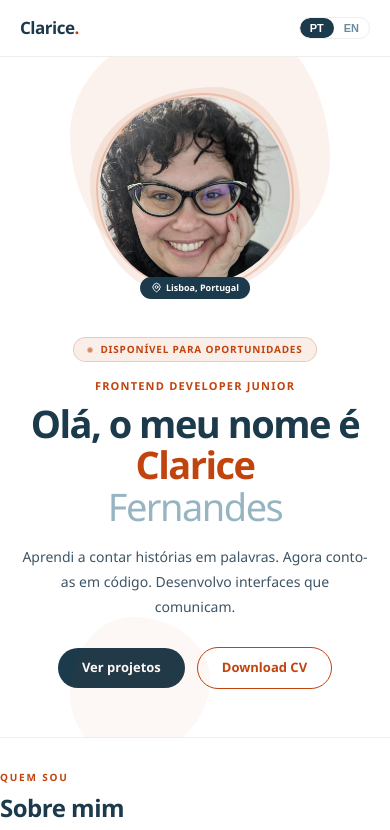
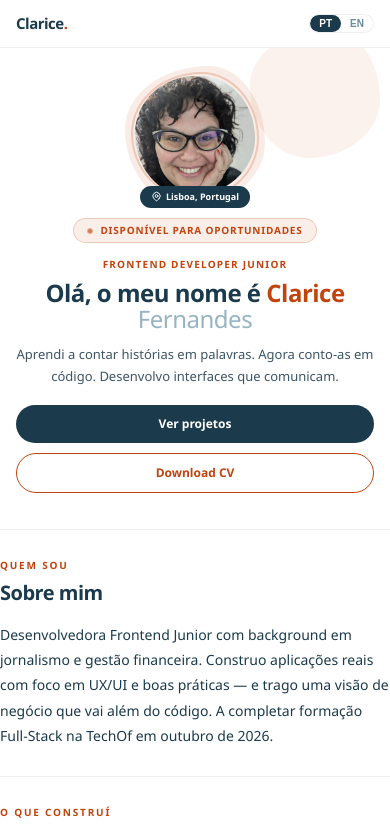
Before and after one commit to ClaFernandes/portfolio-clarice, a React (Vite) app: page / in a window 390 px wide. Shown: the top 830 px of the page. Built offline with nearby package versions, Linux system fonts and the light colour scheme.

Commit message:
fix: responsividade mobile

```diff
--- a/src/styles/about.css
+++ b/src/styles/about.css
@@ -15,3 +15,10 @@
   text-decoration: none;
   pointer-events: none;
 }
+
+@media (max-width: 768px) {
+  .about__text {
+    font-size: 14px;
+    line-height: 1.8;
+  }
+}
--- a/src/styles/contact.css
+++ b/src/styles/contact.css
@@ -140,9 +140,39 @@
   border: 0.5px solid var(--terracota-border);
 }
 
+/* ─── MOBILE ─────────────────────────────────────────── */
 @media (max-width: 768px) {
   .contact__grid {
     grid-template-columns: 1fr;
-    gap: 24px;
+    gap: 20px;
+  }
+
+  .contact__card {
+    padding: 11px 14px;
+    gap: 11px;
+  }
+
+  .contact__card-icon {
+    width: 32px;
+    height: 32px;
+  }
+
+  .contact__card-value {
+    font-size: 12px;
+  }
+
+  /* 16px evita zoom automático no iOS ao focar */
+  .contact__input {
+    font-size: 16px;
+    padding: 10px 12px;
+  }
+
+  .contact__label {
+    font-size: 13px;
+  }
+
+  .contact__submit {
+    padding: 12px;
+    font-size: 13px;
   }
 }
--- a/src/styles/footer.css
+++ b/src/styles/footer.css
@@ -57,3 +57,13 @@
     text-align: center;
   }
 }
+/* ═══ FOOTER MOBILE ══════════════════════════════════ */
+@media (max-width: 480px) {
+  .footer__logo {
+    font-size: 13px;
+  }
+
+  .footer__credit {
+    font-size: 11px;
+  }
+}
--- a/src/styles/global.css
+++ b/src/styles/global.css
@@ -7,26 +7,26 @@
 }
 
 :root {
-  --petrol: #1B3A4B;
-  --petrol-mid: #3d5566;
-  --petrol-light: #6a8a9e;
-  --petrol-xlight: #96b4c2;
+  --petrol:         #1B3A4B;
+  --petrol-mid:     #3d5566;
+  --petrol-light:   #6a8a9e;
+  --petrol-xlight:  #96b4c2;
 
-  --terracota: #C1440E;
+  --terracota:       #C1440E;
   --terracota-light: rgba(193, 68, 14, 0.09);
-  --terracota-border: rgba(193, 68, 14, 0.22);
+  --terracota-border:rgba(193, 68, 14, 0.22);
 
-  --white: #FFFFFF;
-  --cream: #F9F8F5;
-  --border: #EEEEEE;
-  --border-soft: #F4F4F4;
+  --white:      #FFFFFF;
+  --cream:      #F9F8F5;
+  --border:     #EEEEEE;
+  --border-soft:#F4F4F4;
 
-  --color-bg: var(--white);
+  --color-bg:     var(--white);
   --color-bg-alt: var(--cream);
-  --color-text: var(--petrol);
+  --color-text:   var(--petrol);
   --color-accent: var(--terracota);
   --color-footer: var(--petrol);
-  --color-muted: var(--petrol-mid);
+  --color-muted:  var(--petrol-mid);
   --color-xmuted: var(--petrol-light);
 
   --font: "Segoe UI", system-ui, -apple-system, sans-serif;
@@ -38,6 +38,7 @@
 
 html {
   scroll-behavior: smooth;
+  overflow-x: hidden;
 }
 
 body {
@@ -46,6 +47,7 @@ body {
   color: var(--color-text);
   line-height: 1.5;
   -webkit-font-smoothing: antialiased;
+  overflow-x: hidden;
 }
 
 img {
@@ -134,6 +136,22 @@ a {
 @media (max-width: 768px) {
   :root {
     --padding-x: 20px;
-    --section-y: 32px;
+    --section-y: 28px;
+  }
+
+  .section-title {
+    font-size: 20px;
+    margin-bottom: 14px;
+  }
+
+  .btn {
+    font-size: 12px;
+    padding: 10px 20px;
   }
 }
+
+@media (max-width: 400px) {
+  :root {
+    --padding-x: 16px;
+  }
+}
--- a/src/styles/hero.css
+++ b/src/styles/hero.css
@@ -58,17 +58,8 @@
 }
 
 @keyframes pulse {
-
-  0%,
-  100% {
-    opacity: 1;
-    transform: scale(1);
-  }
-
-  50% {
-    opacity: 0.55;
-    transform: scale(0.82);
-  }
+  0%, 100% { opacity: 1; transform: scale(1); }
+  50%       { opacity: 0.55; transform: scale(0.82); }
 }
 
 .hero__badge-text {
@@ -181,28 +172,67 @@
   white-space: nowrap;
 }
 
+/* ─── MOBILE ─────────────────────────────────────────── */
 @media (max-width: 768px) {
   .hero__inner {
     grid-template-columns: 1fr;
     text-align: center;
-    padding-top: 40px;
-    padding-bottom: 48px;
+    padding-top: 28px;
+    padding-bottom: 36px;
+    gap: 16px;
   }
 
   .hero__photo-col {
     order: -1;
-    margin-bottom: 8px;
+    margin-bottom: 4px;
+  }
+
+  .hero__photo-wrap {
+    width: 120px;
+    height: 120px;
   }
 
   .hero__badge {
-    margin: 0 auto 16px;
+    margin: 0 auto 14px;
+  }
+
+  .hero__name {
+    font-size: 24px;
+    letter-spacing: -0.5px;
+    margin-bottom: 10px;
+  }
+
+  .hero__role {
+    font-size: 10px;
   }
 
   .hero__desc {
+    font-size: 13px;
+    line-height: 1.7;
     max-width: 100%;
+    margin-bottom: 18px;
   }
 
   .hero__btns {
+    flex-direction: column;
+    align-items: stretch;
+    gap: 10px;
     justify-content: center;
   }
+
+  .hero__btns .btn {
+    width: 100%;
+    justify-content: center;
+  }
+
+  .hero__blob--1 {
+    width: 130px;
+    height: 130px;
+    right: 10px;
+    top: -20px;
+  }
+
+  .hero__blob--2 {
+    display: none;
+  }
 }
--- a/src/styles/navbar.css
+++ b/src/styles/navbar.css
@@ -73,8 +73,27 @@
   border-radius: 20px;
 }
 
+/* ─── MOBILE ─────────────────────────────────────────── */
 @media (max-width: 540px) {
   .navbar__link {
     display: none;
   }
+
+  .navbar__inner {
+    padding-top: 12px;
+    padding-bottom: 12px;
+  }
+
+  .navbar__logo {
+    font-size: 15px;
+  }
+
+  .navbar__lang {
+    margin-left: 0;
+  }
+
+  .navbar__lang-btn {
+    padding: 3px 9px;
+    font-size: 10px;
+  }
 }
--- a/src/styles/projects.css
+++ b/src/styles/projects.css
@@ -19,9 +19,7 @@
   transform: translateY(-2px);
 }
 
-.proj-card--reverse {
-  flex-direction: column;
-}
+.proj-card--reverse { flex-direction: column; }
 
 .proj-card__img {
   height: 200px;
@@ -68,9 +66,7 @@
   transition: opacity 0.2s;
 }
 
-.proj-card__img:hover .proj-card__img-overlay {
-  opacity: 1;
-}
+.proj-card__img:hover .proj-card__img-overlay { opacity: 1; }
 
 .proj-card__body {
   padding: 20px 24px;
@@ -168,6 +164,7 @@
   background: rgba(193, 68, 14, 0.15);
 }
 
+/* ─── DESKTOP GRID ────────────────────────────────────── */
 @media (min-width: 640px) {
   .proj-list {
     display: grid;
@@ -176,6 +173,7 @@
   }
 }
 
+/* ─── MODAL ───────────────────────────────────────────── */
 .modal-overlay {
   position: fixed;
   inset: 0;
@@ -189,13 +187,8 @@
 }
 
 @keyframes fadeIn {
-  from {
-    opacity: 0;
-  }
-
-  to {
-    opacity: 1;
-  }
+  from { opacity: 0; }
+  to   { opacity: 1; }
 }
 
 .modal {
@@ -211,15 +204,8 @@
 }
 
 @keyframes slideUp {
-  from {
-    transform: translateY(12px);
-    opacity: 0;
-  }
-
-  to {
-    transform: translateY(0);
-    opacity: 1;
-  }
+  from { transform: translateY(12px); opacity: 0; }
+  to   { transform: translateY(0);    opacity: 1; }
 }
 
 .modal__close {
@@ -240,9 +226,7 @@
   transition: color 0.2s;
 }
 
-.modal__close:hover {
-  color: var(--petrol);
-}
+.modal__close:hover { color: var(--petrol); }
 
 .modal__carousel {
   position: relative;
@@ -290,17 +274,9 @@
   z-index: 5;
 }
 
-.modal__carousel-btn:hover {
-  background: var(--white);
-}
-
-.modal__carousel-btn--prev {
-  left: 10px;
-}
-
-.modal__carousel-btn--next {
-  right: 10px;
-}
+.modal__carousel-btn:hover { background: var(--white); }
+.modal__carousel-btn--prev { left: 10px; }
+.modal__carousel-btn--next { right: 10px; }
 
 .modal__carousel-dots {
   position: absolute;
@@ -328,9 +304,7 @@
   transform: scale(1.25);
 }
 
-.modal__content {
-  padding: 20px 24px 24px;
-}
+.modal__content { padding: 20px 24px 24px; }
 
 .modal__title {
   font-size: 18px;
@@ -389,16 +363,7 @@
   gap: 8px;
 }
 
-@media (max-width: 639px) {
-  .proj-list {
-    grid-template-columns: 1fr;
-  }
-
-  .proj-card__img {
-    height: 160px;
-  }
-}
-
+/* ─── VER MAIS ────────────────────────────────────────── */
 .proj-more {
   display: flex;
   justify-content: flex-end;
@@ -424,3 +389,54 @@
   text-decoration: none;
   pointer-events: none;
 }
+
+/* ─── MOBILE ──────────────────────────────────────────── */
+@media (max-width: 639px) {
+  .proj-list {
+    grid-template-columns: 1fr;
+    gap: 24px;
+  }
+
+  .proj-card__img { height: 150px; }
+
+  .proj-card__body { padding: 14px 16px 18px; }
+
+  .proj-card__name { font-size: 15px; }
+
+  .proj-card__desc { font-size: 12px; }
+
+  .proj-card__btns { gap: 6px; }
+
+  .proj-btn { font-size: 11px; padding: 6px 11px; }
+
+  /* Modal sobe da base */
+  .modal-overlay {
+    padding: 0;
+    align-items: flex-end;
+  }
+
+  .modal {
+    max-height: 90vh;
+    border-radius: 20px 20px 0 0;
+    width: 100%;
+  }
+
+  .modal__carousel {
+    height: 180px;
+    border-radius: 20px 20px 0 0;
+  }
+
+  .modal__content { padding: 14px 16px 24px; }
+
+  .modal__title { font-size: 16px; }
+
+  .modal__desc {
+    font-size: 12px;
+    line-height: 1.65;
+    margin-bottom: 12px;
+  }
+
+  .modal__pill { font-size: 10px; padding: 3px 10px; }
+
+  .proj-more { justify-content: center; margin-top: 16px; }
+}
--- a/src/styles/skills.css
+++ b/src/styles/skills.css
@@ -44,9 +44,15 @@
   font-weight: 400;
 }
 
+/* ─── MOBILE ─────────────────────────────────────────── */
 @media (max-width: 640px) {
   .skills__cols {
     grid-template-columns: 1fr;
     gap: 20px;
   }
+
+  .skills__pill {
+    font-size: 12px;
+    padding: 6px 13px;
+  }
 }
--- a/src/styles/timeline.css
+++ b/src/styles/timeline.css
@@ -48,17 +48,9 @@
 }
 
 @keyframes tl-pulse {
-  0% {
-    box-shadow: 0 0 0 0 rgba(193, 68, 14, 0.4);
-  }
-
-  70% {
-    box-shadow: 0 0 0 6px rgba(193, 68, 14, 0);
-  }
-
-  100% {
-    box-shadow: 0 0 0 0 rgba(193, 68, 14, 0);
-  }
+  0%   { box-shadow: 0 0 0 0 rgba(193, 68, 14, 0.4); }
+  70%  { box-shadow: 0 0 0 6px rgba(193, 68, 14, 0); }
+  100% { box-shadow: 0 0 0 0 rgba(193, 68, 14, 0); }
 }
 
 .tl__line {
@@ -94,13 +86,30 @@
   color: var(--petrol-mid);
 }
 
+/* ─── MOBILE ─────────────────────────────────────────── */
 @media (max-width: 540px) {
   .tl__item {
-    grid-template-columns: 80px 16px 1fr;
-    gap: 0 10px;
+    grid-template-columns: 65px 14px 1fr;
+    gap: 0 8px;
+    padding: 13px 0;
   }
 
   .tl__period {
-    font-size: 10px;
+    font-size: 9px;
+    line-height: 1.3;
+  }
+
+  .tl__role {
+    font-size: 13px;
+  }
+
+  .tl__place {
+    font-size: 11px;
+  }
+
+  .tl__now {
+    font-size: 8px;
+    padding: 2px 6px;
+    margin-left: 5px;
   }
 }
```
Also changed, not shown: 1 other file (tests, documents, lock files or other folders).
